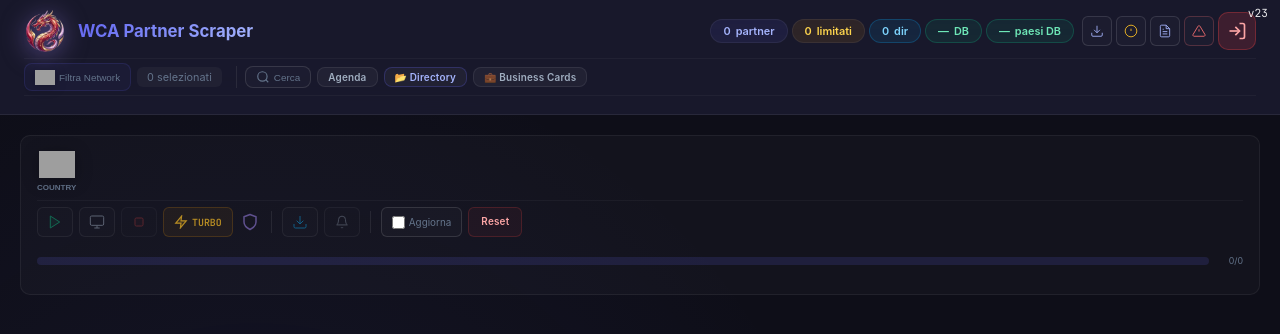
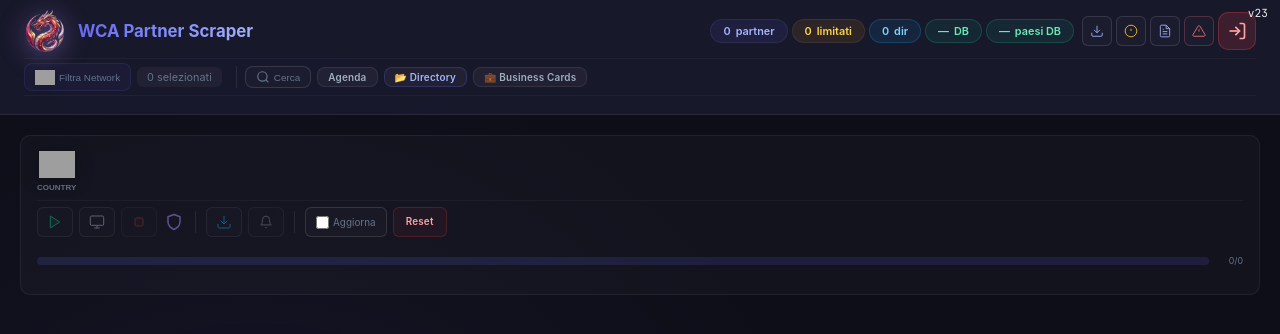
Before and after one commit to tmweapp/wca-app, a browser extension: page public/index.html in a window 1280 px wide. Shown: the top 334 px of the page. Drawn offline with Linux system fonts and the light colour scheme; no server answers; grey boxes are pictures that could not be loaded.

Commit message:
fix: rimuovi bottone TURBO dalla UI

```diff
--- a/public/index.html
+++ b/public/index.html
@@ -109,10 +109,7 @@
         <button id="btnStop" onclick="stopScraping()" disabled title="Stop" style="display:inline-flex;align-items:center;justify-content:center;width:36px;height:30px;border:1px solid rgba(255,255,255,0.12);border-radius:6px;background:rgba(255,255,255,0.02);cursor:pointer;opacity:.3;transition:all .2s" onmouseover="if(!this.disabled){this.style.opacity='1';this.style.background='rgba(239,68,68,0.08)'}" onmouseout="this.style.opacity=this.disabled?'.3':'.5';this.style.background='rgba(255,255,255,0.02)'">
           <svg width="16" height="16" viewBox="0 0 24 24" fill="none" stroke="#ef4444" stroke-width="1.5"><rect x="6" y="6" width="12" height="12" rx="2" fill="#ef4444" opacity=".1"/><rect x="6" y="6" width="12" height="12" rx="2"/></svg>
         </button>
-        <button id="btnTurbo" onclick="startTurbo()" title="⚡ TURBO — Usa dati Supabase, skip discovery, ogni profilo 1 volta" style="display:inline-flex;align-items:center;justify-content:center;height:30px;padding:0 10px;gap:4px;border:1px solid rgba(245,158,11,0.25);border-radius:6px;background:rgba(245,158,11,0.08);cursor:pointer;opacity:.7;transition:all .2s;font-size:.62rem;font-weight:700;color:#fbbf24;font-family:'JetBrains Mono',monospace" onmouseover="this.style.opacity='1';this.style.background='rgba(245,158,11,0.15)'" onmouseout="this.style.opacity='.7';this.style.background='rgba(245,158,11,0.08)'">
-          <svg width="14" height="14" viewBox="0 0 24 24" fill="none" stroke="#fbbf24" stroke-width="2"><polygon points="13 2 3 14 12 14 11 22 21 10 12 10 13 2" fill="#fbbf24" opacity=".15"/><polygon points="13 2 3 14 12 14 11 22 21 10 12 10 13 2"/></svg>
-          TURBO
-        </button>
+        <!-- TURBO RIMOSSO: usare sempre START -->
         <div style="width:1px;height:22px;background:rgba(255,255,255,0.08);margin:0 4px"></div>
         <button id="btnSyncDir" onclick="toggleDirSync()" title="Scarica Directory Globale (tutti i paesi) — clicca per avviare/fermare" style="display:inline-flex;align-items:center;justify-content:center;width:36px;height:30px;border:1px solid rgba(255,255,255,0.12);border-radius:6px;background:rgba(255,255,255,0.02);cursor:pointer;opacity:.5;transition:all .2s" onmouseover="this.style.opacity='1';this.style.background='rgba(14,165,233,0.08)'" onmouseout="this.style.opacity=dirSyncing?'1':'.5';this.style.background=dirSyncing?'rgba(14,165,233,0.06)':'rgba(255,255,255,0.02)'">
           <svg id="syncDirIcon" width="16" height="16" viewBox="0 0 24 24" fill="none" stroke="#0ea5e9" stroke-width="1.5"><path d="M21 15v4a2 2 0 01-2 2H5a2 2 0 01-2-2v-4"/><polyline points="7 10 12 15 17 10"/><line x1="12" y1="15" x2="12" y2="3"/></svg>
```
